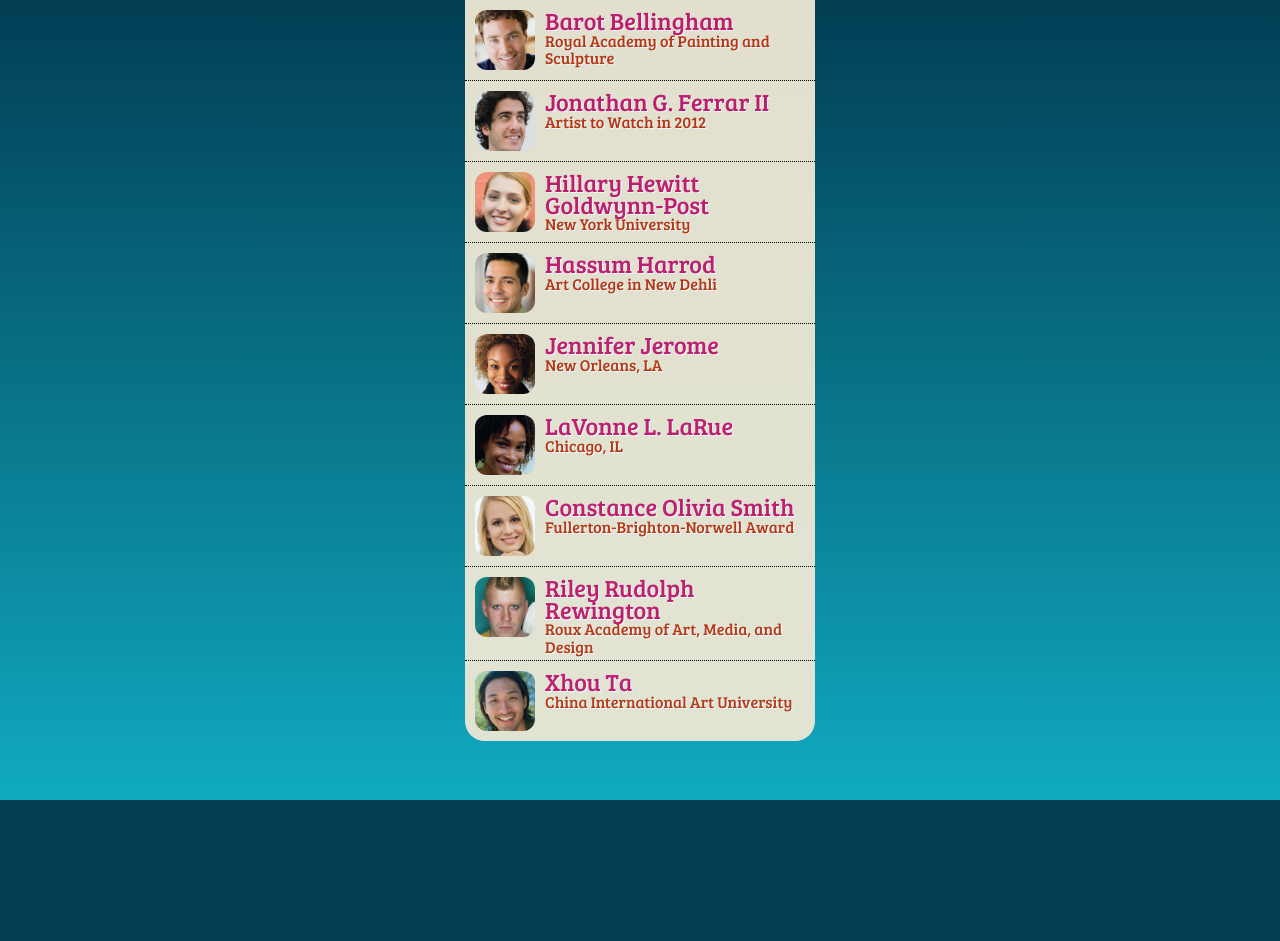
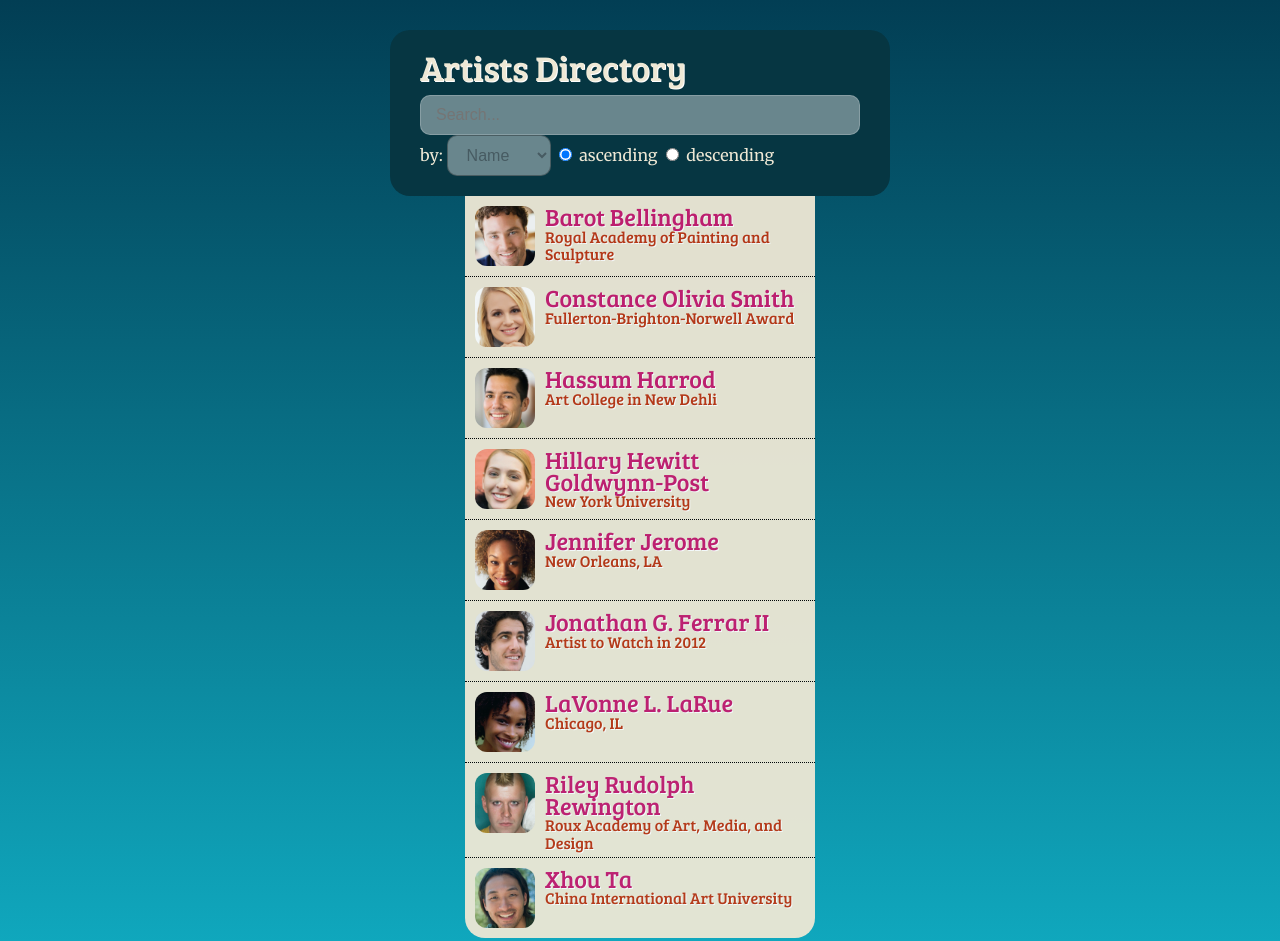
Before and after one commit to dimassimedwassim/workshopAngular, a plain HTML site: page index.html in a window 1280 px wide. Before the commit the page ends 800 px from the top, so only its background shows below. Drawn offline with Linux system fonts and the light colour scheme; a web font is replaced by a local one.

Commit message:
add search and filter features

```diff
--- a/index.html
+++ b/index.html
@@ -10,8 +10,27 @@
 <body>
 
 <div class="main" ng-controller = "MyController">
+<div class="search" >
+  <h1>Artists Directory</h1>
+  <label>Search</label>
+  <input placeholder="Search..." autofocus ng-model="query">
+   <label class="formgroup">by:
+      <select ng-model="artistOrder">
+        <option value="name">Name</option>
+        <option value="reknown">Reknown</option>
+      </select>
+    </label>
+    <label class="formgroup">
+      <input type="radio" ng-model="direction" name="direction" checked>
+      ascending
+     </label>
+    <label class="formgroup">
+      <input type="radio" ng-model="direction" name="direction" value="reverse">
+      descending
+    </label>
+</div>
   <ul class="artistlist">
-    <li class="artist cf" ng-repeat="item in artists">
+    <li class="artist cf" ng-repeat="item in artists | filter : query | orderBy : artistOrder:direction">
       <img ng-src="images/{{item.shortname}}_tn.jpg" alt="Photo of {{item.name}}">
       <div class="info">
         <h2>{{item.name}}</h2>
--- a/js/controllers.js
+++ b/js/controllers.js
@@ -3,5 +3,6 @@ var myApp = angular.module('myApp', []);
 myApp.controller('MyController', function MyController($scope,$http) {
  $http.get('js/data.json').success(function(data){
  	$scope.artists=data;
+ 	$scope.artistOrder = 'name';
  })
 });
```
